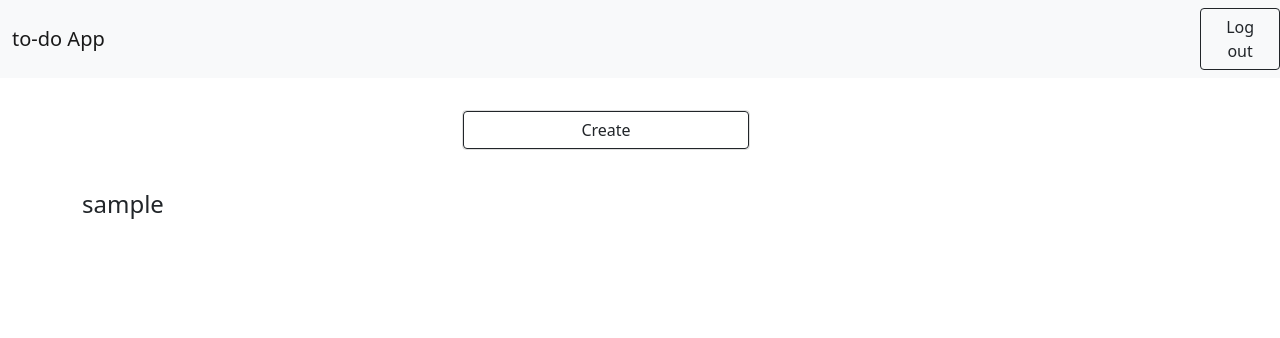
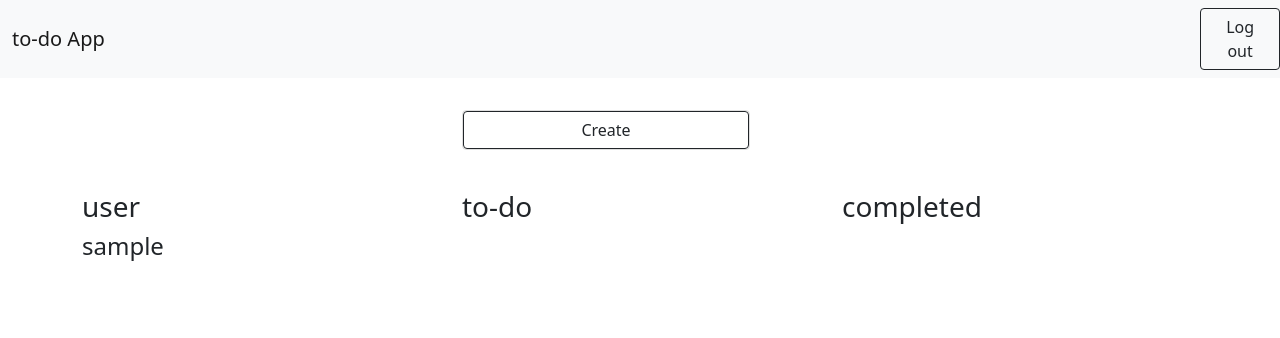
Before and after one commit to kczub/todo-app, a Django app: page /todo/profile/ in a window 1280 px wide. Shown: the top 338 px of the page. Run offline with Django 4.2, Linux system fonts and the light colour scheme; the visitor is signed in with stand-in values (Sample User, id 1); data comes from the database, SQL or seed files in the repository; data that the repository does not hold is empty.

Commit message:
'Completed' functionality

```diff
--- a/todo/admin.py
+++ b/todo/admin.py
@@ -4,10 +4,10 @@ from .models import Todo
 
 class TodoAdmin(admin.ModelAdmin):
     fieldsets = [
-        (None, {'fields': ['user', 'title', 'slug', 'content', 'future_date']}),
+        (None, {'fields': ['user', 'title', 'slug', 'content', 'future_date', 'completed']}),
     ]
 
-    list_display = ['user', 'title', 'content', 'timestamp', 'future_date']
+    list_display = ['user', 'title', 'content', 'timestamp', 'future_date', 'completed']
     list_filter = ['timestamp']
 
 admin.site.register(Todo, TodoAdmin)
--- a/todo/forms.py
+++ b/todo/forms.py
@@ -5,7 +5,7 @@ from todo.models import Todo
 class TodoForm(forms.ModelForm):
     class Meta:
         model = Todo
-        exclude = ['user', 'slug', 'timestamp', 'updated']
+        exclude = ['user', 'slug', 'timestamp', 'updated', 'completed']
 
         widgets = {
             'title': forms.TextInput(attrs={
--- a/todo/models.py
+++ b/todo/models.py
@@ -14,6 +14,7 @@ class Todo(models.Model):
     future_date = models.DateField(auto_now=False, auto_now_add=False, null=True, blank=True)
     timestamp = models.DateTimeField(auto_now_add=True)
     updated = models.DateTimeField(auto_now=True)
+    completed = models.BooleanField(default=False)
 
     def save(self, *args, **kwargs):
         if self.slug is None:
--- a/todo/templates/todo/detail.html
+++ b/todo/templates/todo/detail.html
@@ -12,6 +12,7 @@
     <div class="btn-group" role="group" aria-label="Basic mixed styles example">
         <a href="{% url 'todo:update' todo.id %}" class="btn btn-outline-dark">Edit</a>
         <a href="{% url 'todo:delete' todo.id %}" class="btn btn-outline-dark">Delete</a>
+        <a href="{% url 'todo:completed' todo.id %}" class="btn btn-outline-dark">Completed</a>
     </div>
 </div>
 
--- a/todo/templates/todo/profile.html
+++ b/todo/templates/todo/profile.html
@@ -18,10 +18,12 @@
 <div class="container">
     <div class="row mt-3">
         <div class="col">
+            <h3>user</h3>
             <h4>{{ user }}</h4>
         </div>
         <div class="col">
-            {% for todo in no_date %}
+            <h3>to-do</h3>
+            {% for todo in todo %}
             <div class="card bg-transparent text-dark mt-3" style="width: 18rem;">
                 <div class="card-body">
                     <h5 class="card-title">{{ todo.title }}</h5>
@@ -30,13 +32,17 @@
                     <p class="card-text">Scheduled for: {{ todo.future_date }}</p>
                     {% endif %}
                     <br>
-                    <a href="{{ todo.get_absolute_url }}" class="btn btn-outline-dark">Details</a>
+                    <div class="btn-group" role="group" aria-label="Basic mixed styles example">
+                        <a href="{{ todo.get_absolute_url }}" class="btn btn-outline-dark">Details</a>
+                        <a href="{% url 'todo:completed' todo.id %}" class="btn btn-outline-dark">Completed</a>
+                    </div>
                 </div>
             </div>
             {% endfor %}
         </div>
         <div class="col">
-            {% for todo in scheduled %}
+            <h3>completed</h3>
+            {% for todo in completed %}
             <div class="card bg-transparent text-dark mt-3" style="width: 18rem;">
                 <div class="card-body">
                     <h5 class="card-title">{{ todo.title }}</h5>
@@ -45,7 +51,9 @@
                     <p class="card-text">Scheduled for: {{ todo.future_date }}</p>
                     {% endif %}
                     <br>
-                    <a href="{% url 'todo:detail' todo.id %}" class="btn btn-outline-dark">Details</a>
+                    <div class="btn-group" role="group" aria-label="Basic mixed styles example">
+                        <a href="{{ todo.get_absolute_url }}" class="btn btn-outline-dark">Details</a>
+                    </div>
                 </div>
             </div>
             {% endfor %}
--- a/todo/urls.py
+++ b/todo/urls.py
@@ -1,6 +1,6 @@
 from django.urls import path
 
-from todo.views import index, ProfileView, DetailView, TodoCreateView, TodoUpdateView, TodoDeleteView
+from todo.views import index, ProfileView, DetailView, TodoCreateView, TodoUpdateView, TodoDeleteView, todo_completed_view
 
 
 app_name = 'todo'
@@ -10,5 +10,6 @@ urlpatterns = [
     path('create/', TodoCreateView.as_view(), name='create'),
     path('<int:pk>/update/', TodoUpdateView.as_view(), name='update'),
     path('<int:pk>/delete/', TodoDeleteView.as_view(), name='delete'),
-    path('profile/', ProfileView.as_view(), name='profile')
+    path('profile/', ProfileView.as_view(), name='profile'),
+    path('<int:pk>/completed/', todo_completed_view, name='completed')
 ]
--- a/todo/views.py
+++ b/todo/views.py
@@ -1,7 +1,7 @@
 from django.contrib.auth.mixins import LoginRequiredMixin
 from django.views.generic import ListView, DetailView, CreateView, UpdateView, DeleteView
 from django.conf import settings
-from django.shortcuts import render, redirect
+from django.shortcuts import render, redirect, get_object_or_404
 from django.urls import reverse, reverse_lazy
 
 from todo.models import Todo
@@ -21,8 +21,10 @@ class ProfileView(LoginRequiredMixin, ListView):
         user = self.request.user.get_username()
         queryset = Todo.objects.filter(user__username=user)
         data = {
-        'no_date': queryset.filter(future_date__isnull=True).order_by('-updated'),
-        'scheduled': queryset.filter(future_date__isnull=False).order_by('-updated')
+            'todo': queryset.filter(completed=False).order_by('-updated'),
+            'completed': queryset.filter(completed=True)[:3],
+            'no_date': queryset.filter(future_date__isnull=True).order_by('-updated'),
+            'scheduled': queryset.filter(future_date__isnull=False).order_by('-updated'),
         }
         return data
 
@@ -62,3 +64,12 @@ class TodoDeleteView(LoginRequiredMixin, DeleteView):
     model = Todo
     template_name = 'todo/delete.html'
     success_url = reverse_lazy('todo:profile')
+
+def todo_completed_view(request, pk):
+    todo_object = get_object_or_404(Todo, pk=pk)
+    context = {'object': todo_object}
+    if request.method == 'POST':
+        todo_object.completed = True
+        todo_object.save()
+        return redirect('todo:profile')
+    return render(request, 'todo/completed.html', context)
```
Also changed, not shown: todo/templates/todo/completed.html (added, +19 -0 lines), todo/migrations/0014_todo_completed.py (added).
